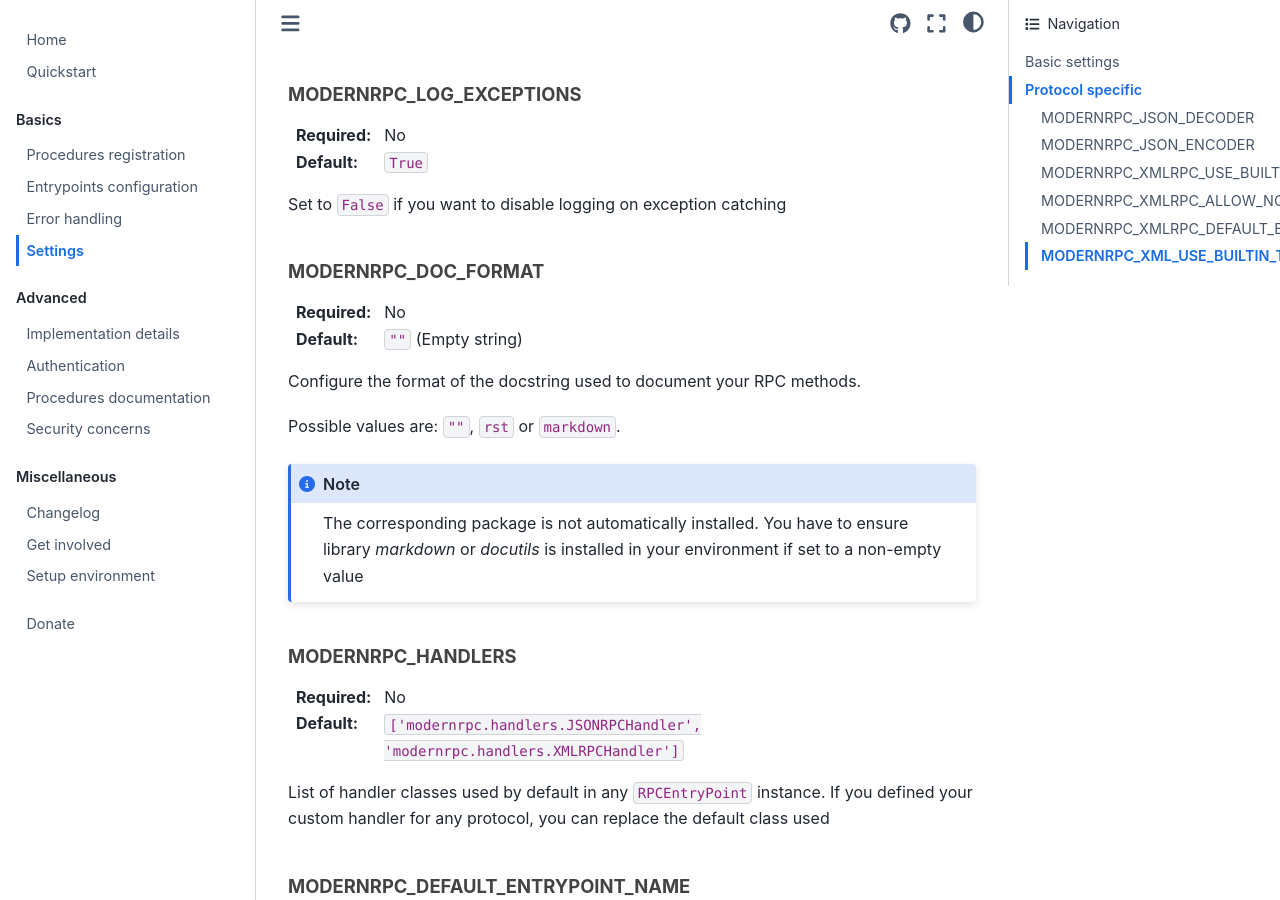
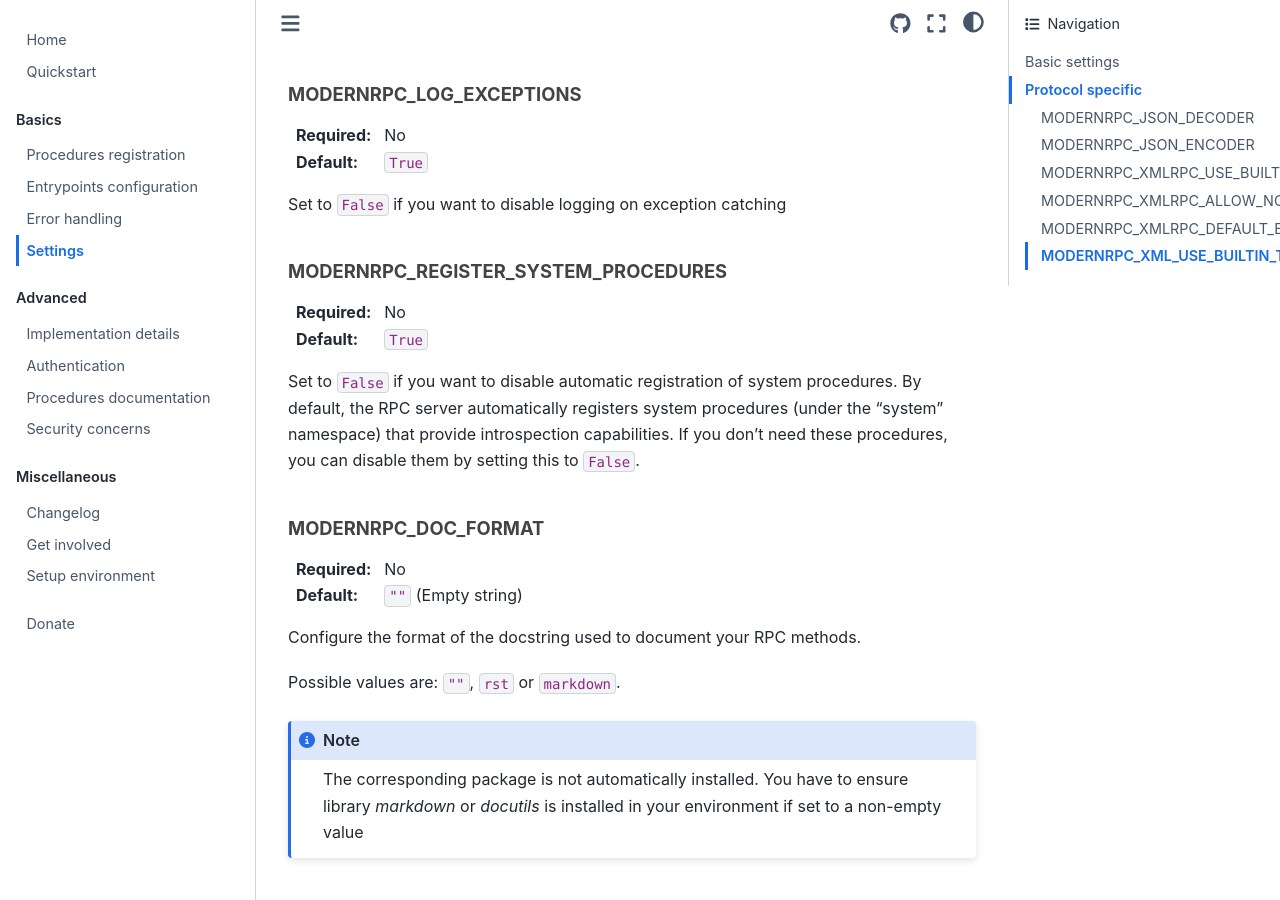
Before and after one commit to alorence/django-modern-rpc, a Sphinx documentation site: the page built from docs/basics/settings.rst, in a window 1280 px wide and 900 px high, scrolled down 458 px. Built offline with Sphinx 7.4.7 and the Sphinx Book theme 1.1.4, drawn with Linux system fonts in a browser that asks for light colours.

Commit message:
Allow to disable system procedures registration

```diff
--- a/docs/basics/settings.rst
+++ b/docs/basics/settings.rst
@@ -23,6 +23,16 @@ MODERNRPC_LOG_EXCEPTIONS
 :Default:   ``True``
 
 Set to ``False`` if you want to disable logging on exception catching
+
+MODERNRPC_REGISTER_SYSTEM_PROCEDURES
+-----------------------------------
+
+:Required:  No
+:Default:   ``True``
+
+Set to ``False`` if you want to disable automatic registration of system procedures. By default, the RPC server
+automatically registers system procedures (under the "system" namespace) that provide introspection capabilities.
+If you don't need these procedures, you can disable them by setting this to ``False``.
 
 MODERNRPC_DOC_FORMAT
 --------------------
```
Also changed, not shown: docs/tasks.md (+1 -1 lines), 3 other files.
